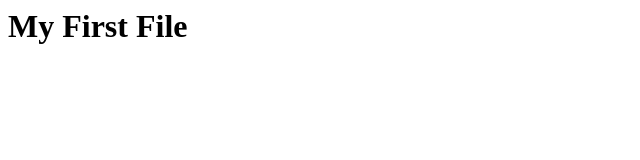
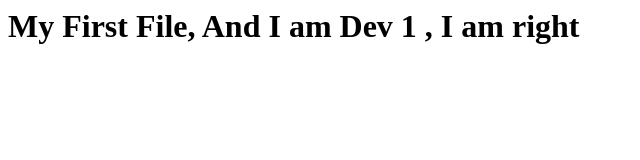
Before and after one commit to DhaneshKhurana/SampleRepo, a plain HTML site: page index.html in a window 1280 px wide. Shown: the whole page, without its empty margins (0-640 px from the left). Drawn offline with Linux system fonts and the light colour scheme.

Commit message:
chaged in index.html in the same header as by dev2

```diff
--- a/index.html
+++ b/index.html
@@ -1,5 +1,5 @@
 <html>
 <body>
-<h1>My First File</h1>
+<h1>My First File, And I am Dev 1 , I am right</h1>
 </body>
 </html>
```
